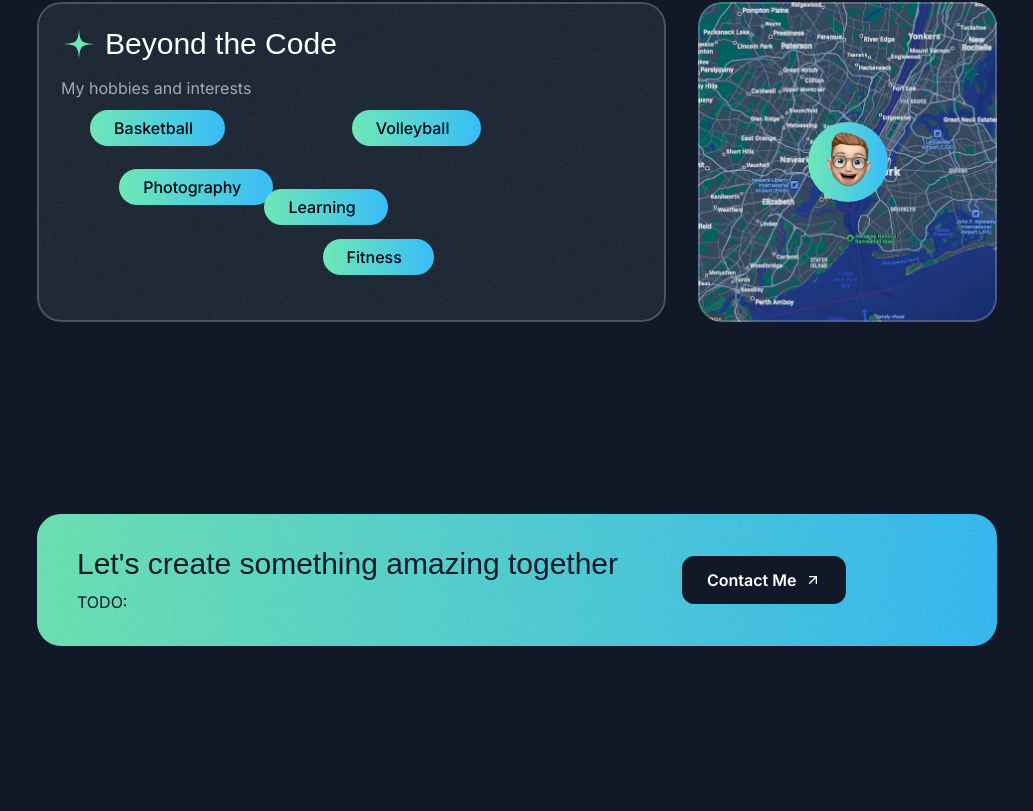
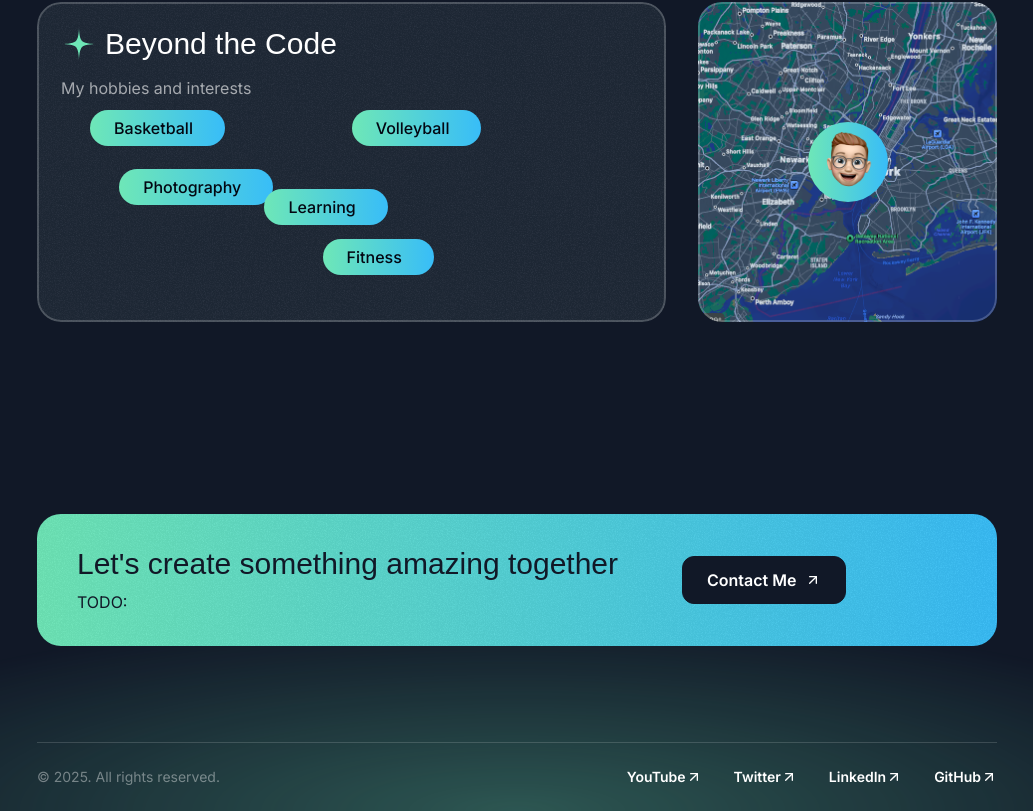
Before and after one commit to eczhang12/PersonalWebsitePortfolio, a Next.js app in the folder starter-template/: page / in a window 1280 px wide. Shown: the part 3818-4629 px from the top of the page, without its empty margins (123-1156 px from the left). Before the commit the page ends 4560 px from the top, so only its background shows below. Built offline with nearby package versions, Linux system fonts and the light colour scheme; a web font is replaced by a local one.

Commit message:
Finished Footer Section

```diff
--- a/starter-template/src/app/page.tsx
+++ b/starter-template/src/app/page.tsx
@@ -4,6 +4,7 @@
 import { TapeSection } from "@/sections/Tape";
 import { AboutSection} from "@/sections/About";
 import { ContactSection } from "@/sections/Contact";
+import { Footer } from "@/sections/Footer";
 
 export default function Home() {
   return (
@@ -14,6 +15,7 @@
       <TapeSection />
       <AboutSection />
       <ContactSection />
+        <Footer />
     </div>
   );
 }
--- a/starter-template/src/sections/Footer.tsx
+++ b/starter-template/src/sections/Footer.tsx
@@ -1,3 +1,51 @@
+import ArrowUpRightIcon from '@/assets/icons/arrow-up-right.svg';
+
+const footerLinks = [
+    {
+        title: 'YouTube',
+        href: '#',
+    },
+    {
+        title: 'Twitter',
+        href: '#',
+    },
+    {
+        title: 'LinkedIn',
+        href: '#',
+    },
+    {
+        title: 'GitHub',
+        href: '#',
+    },
+]
+
+
+
+
 export const Footer = () => {
-  return <div>Footer Section</div>;
+  return (
+    <footer className="relative -z-10 overflow-x-clip">
+        <div
+            className="absolute h-[400px] w-[1600px] bottom-0 left-1/2 -translate-x-1/2 bg-emerald-300/30 -z-10"
+            style={{
+                WebkitMaskImage: 'radial-gradient(50% 50% at bottom center, black, transparent)',
+                maskImage: 'radial-gradient(50% 50% at bottom center, black, transparent)',
+            }}
+        ></div>
+
+        <div className="container">
+            <div className="border-t border-white/15 py-6 text-sm flex flex-col md:flex-row md:justify-between items-center gap-8">
+                <div className="text-white/40">&copy; 2025. All rights reserved.</div>
+                <nav className="flex flex-col md:flex-row items-center gap-8">
+                    {footerLinks.map(link => (
+                        <a key={link.title} href={link.href} className="inline-flex items-center gao-1.5">
+                            <span className="font-semibold">{link.title}</span>
+                            <ArrowUpRightIcon className="size-4"></ArrowUpRightIcon>
+                        </a>
+                    ))}
+                </nav>
+            </div>
+    </div>
+    </footer>
+  );
 };
```
